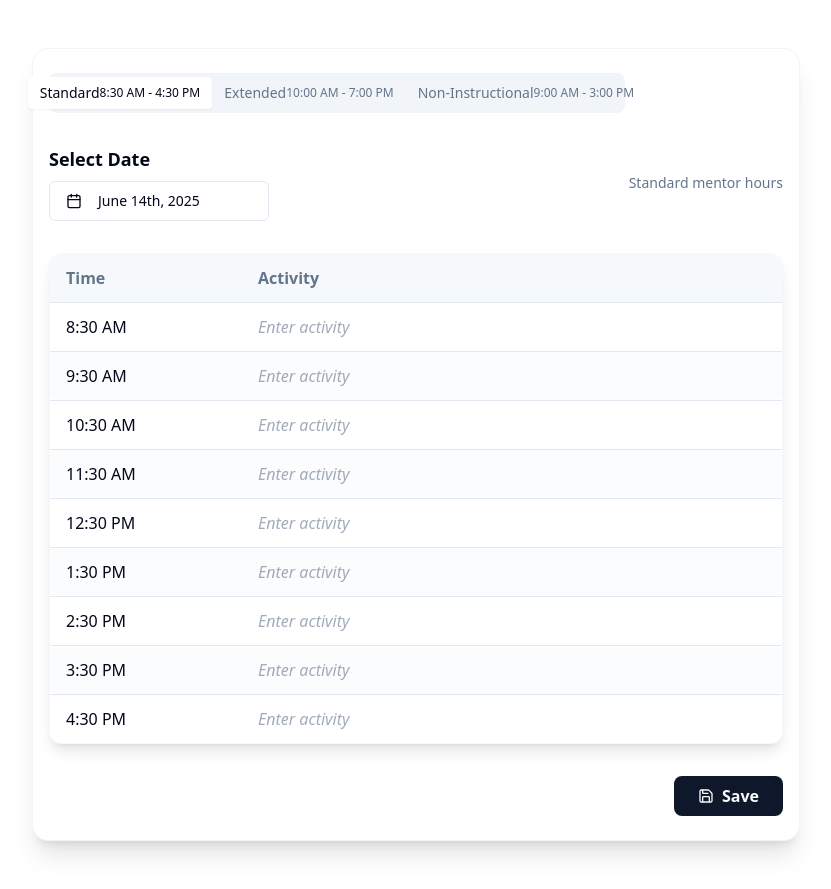
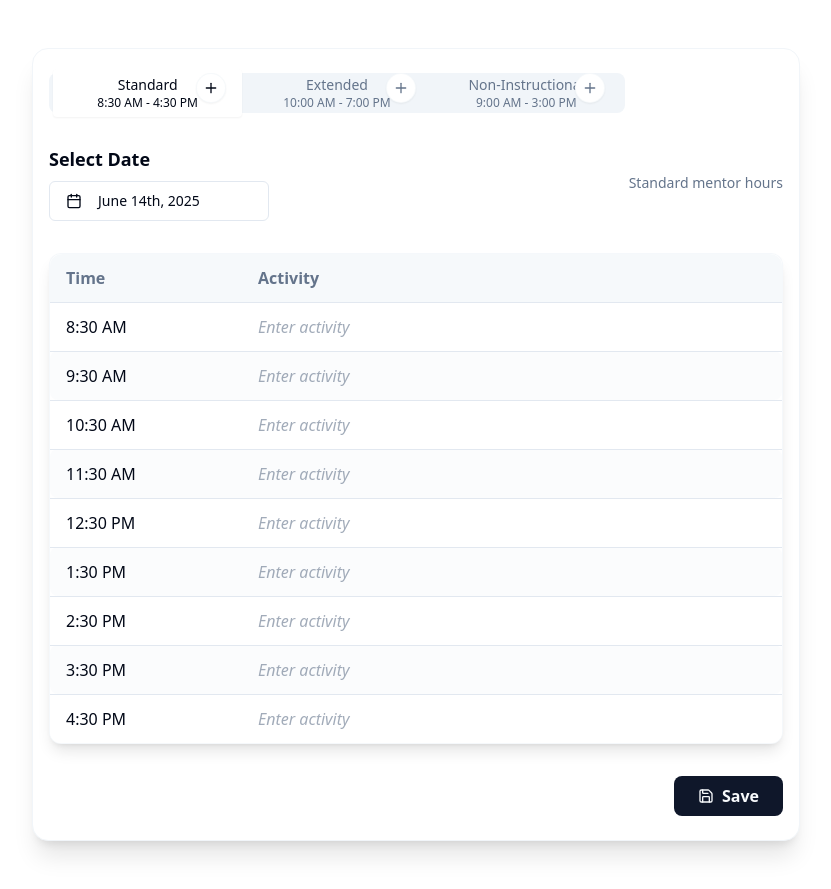
Before and after one commit to prudhvicharan06/mentor-time-scribe, a React (Vite) app: page / in a window 1280 px wide. Shown: the whole page, without its empty margins (224-1055 px from the left). Built offline with nearby package versions, Linux system fonts and the light colour scheme.

Commit message:
Add "add row" functionality to tabs
Added a "+" symbol to each tab to allow users to add extra rows to the table.

```diff
--- a/src/components/MentorWorkflow.tsx
+++ b/src/components/MentorWorkflow.tsx
@@ -1,7 +1,6 @@
-
 import * as React from "react";
 import { format } from "date-fns";
-import { CalendarIcon, Save } from "lucide-react";
+import { CalendarIcon, Save, Plus } from "lucide-react";
 import { cn } from "@/lib/utils";
 import { Calendar } from "@/components/ui/calendar";
 import { Button } from "@/components/ui/button";
@@ -74,6 +73,13 @@ export default function MentorWorkflow() {
     setEntries((old) => old.map((entry, i) => (i === idx ? { ...entry, [field]: value } : entry)));
   };
 
+  // Add new row handler
+  const handleAddRow = () => {
+    setEntries((old) => [...old, { time: "", activity: "" }]);
+    setEditRow(entries.length); // Immediately put focus on new row
+    setEditField("time");
+  };
+
   // Save: show toast with result (could be replaced by API call)
   const handleSave = () => {
     toast({
@@ -88,16 +94,70 @@ export default function MentorWorkflow() {
 
   return (
     <div className="w-full max-w-3xl mx-auto mt-12 mb-12 px-4 py-6 bg-card rounded-2xl shadow-xl border border-muted animate-fade-in">
-      {/* Schedule Tabs */}
+      {/* Schedule Tabs with Add (plus) button inside each tab trigger */}
       <Tabs value={scheduleType} onValueChange={(v) => {
         if (v === "standard" || v === "extended" || v === "nonInstructional") {
           setScheduleType(v);
         }
       }} className="mb-8 w-full">
         <TabsList className="w-full max-w-xl flex rounded-lg">
-          <TabsTrigger value="standard" className="flex-1">Standard<br /><span className="font-normal text-xs">8:30 AM - 4:30 PM</span></TabsTrigger>
-          <TabsTrigger value="extended" className="flex-1">Extended<br /><span className="font-normal text-xs">10:00 AM - 7:00 PM</span></TabsTrigger>
-          <TabsTrigger value="nonInstructional" className="flex-1">Non-Instructional<br /><span className="font-normal text-xs">9:00 AM - 3:00 PM</span></TabsTrigger>
+          <TabsTrigger value="standard" className="flex-1 flex flex-col items-center relative group">
+            <span>Standard</span>
+            <span className="font-normal text-xs">
+              8:30 AM - 4:30 PM
+            </span>
+            <button
+              type="button"
+              aria-label="Add row for Standard schedule"
+              className="absolute top-1 right-2 md:right-4 p-1.5 rounded-full bg-background hover:bg-accent transition-colors border border-muted/60 shadow-sm group-hover:scale-105 focus-visible:outline-none focus-visible:ring-2 focus-visible:ring-primary"
+              tabIndex={-1}
+              onClick={e => {
+                e.stopPropagation();
+                handleAddRow();
+              }}
+              onMouseDown={e => e.preventDefault()} // Prevent tab switch on click
+            >
+              <Plus size={16} />
+            </button>
+          </TabsTrigger>
+          <TabsTrigger value="extended" className="flex-1 flex flex-col items-center relative group">
+            <span>Extended</span>
+            <span className="font-normal text-xs">
+              10:00 AM - 7:00 PM
+            </span>
+            <button
+              type="button"
+              aria-label="Add row for Extended schedule"
+              className="absolute top-1 right-2 md:right-4 p-1.5 rounded-full bg-background hover:bg-accent transition-colors border border-muted/60 shadow-sm group-hover:scale-105 focus-visible:outline-none focus-visible:ring-2 focus-visible:ring-primary"
+              tabIndex={-1}
+              onClick={e => {
+                e.stopPropagation();
+                handleAddRow();
+              }}
+              onMouseDown={e => e.preventDefault()}
+            >
+              <Plus size={16} />
+            </button>
+          </TabsTrigger>
+          <TabsTrigger value="nonInstructional" className="flex-1 flex flex-col items-center relative group">
+            <span>Non-Instructional</span>
+            <span className="font-normal text-xs">
+              9:00 AM - 3:00 PM
+            </span>
+            <button
+              type="button"
+              aria-label="Add row for Non-Instructional schedule"
+              className="absolute top-1 right-2 md:right-4 p-1.5 rounded-full bg-background hover:bg-accent transition-colors border border-muted/60 shadow-sm group-hover:scale-105 focus-visible:outline-none focus-visible:ring-2 focus-visible:ring-primary"
+              tabIndex={-1}
+              onClick={e => {
+                e.stopPropagation();
+                handleAddRow();
+              }}
+              onMouseDown={e => e.preventDefault()}
+            >
+              <Plus size={16} />
+            </button>
+          </TabsTrigger>
         </TabsList>
       </Tabs>
 
```
